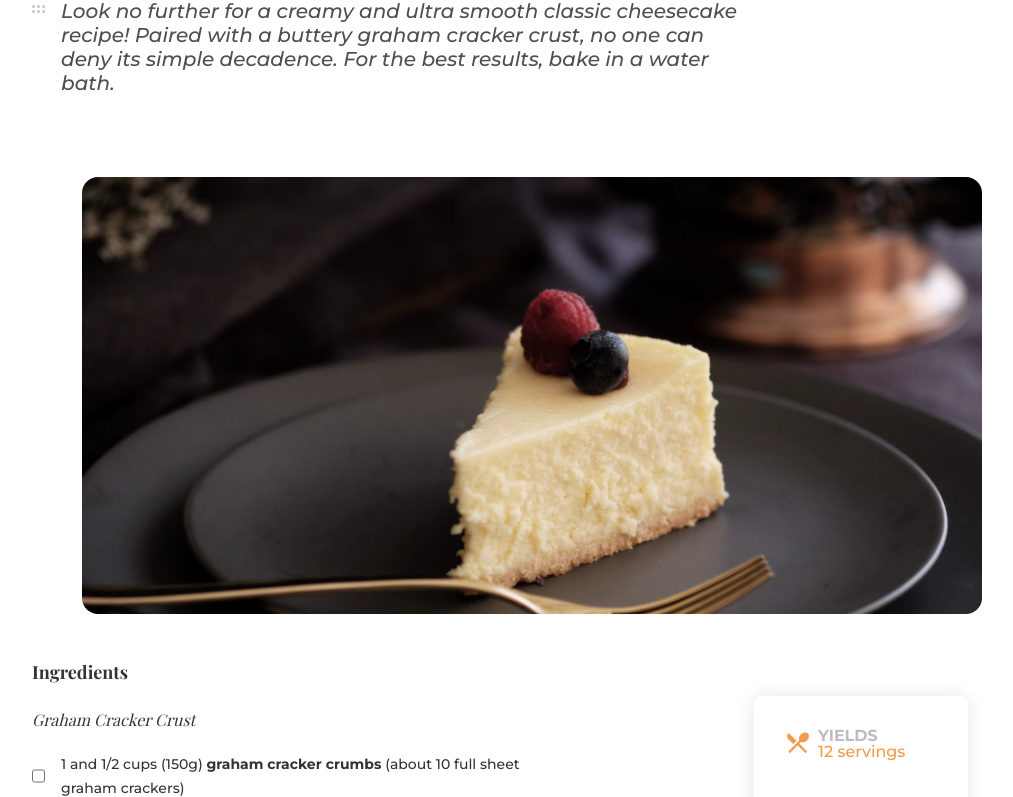
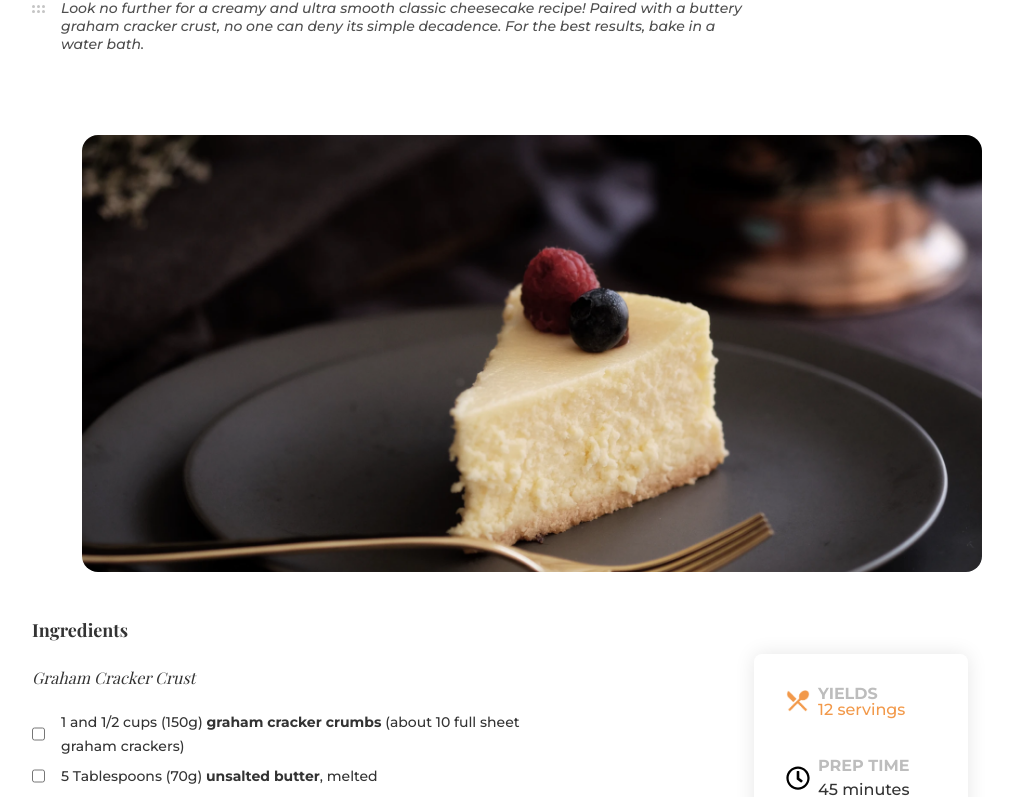
Before and after one commit to juliocastellonmendoza/nowyes, a plain HTML site: page index.html in a window 1280 px wide. Shown: the part 132-929 px from the top of the page, without its empty margins (108-1121 px from the left). Drawn offline with nearby package versions, Linux system fonts and the light colour scheme; a web font is replaced by a local one.

Commit message:
Update styles.css

```diff
--- a/css/styles.css
+++ b/css/styles.css
@@ -38,7 +38,7 @@
     font-family: Montserrat;
     font-style: italic;
     font-weight: 500;
-    font-size: 2.5vh;
+    font-size: 14px;
     line-height: 0.5hv;
     color: #4F4F4F;
     margin-left: 1rem;
```
